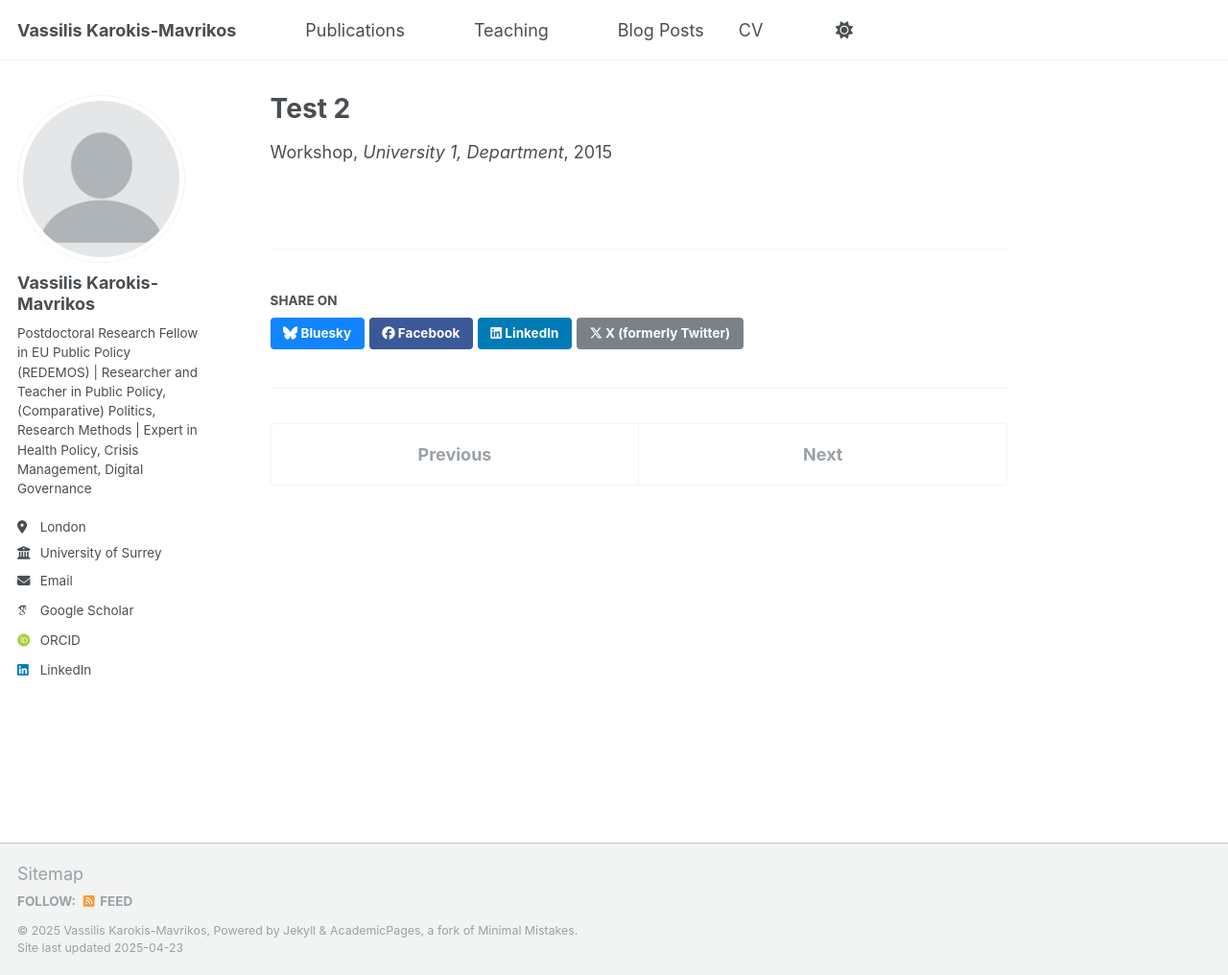
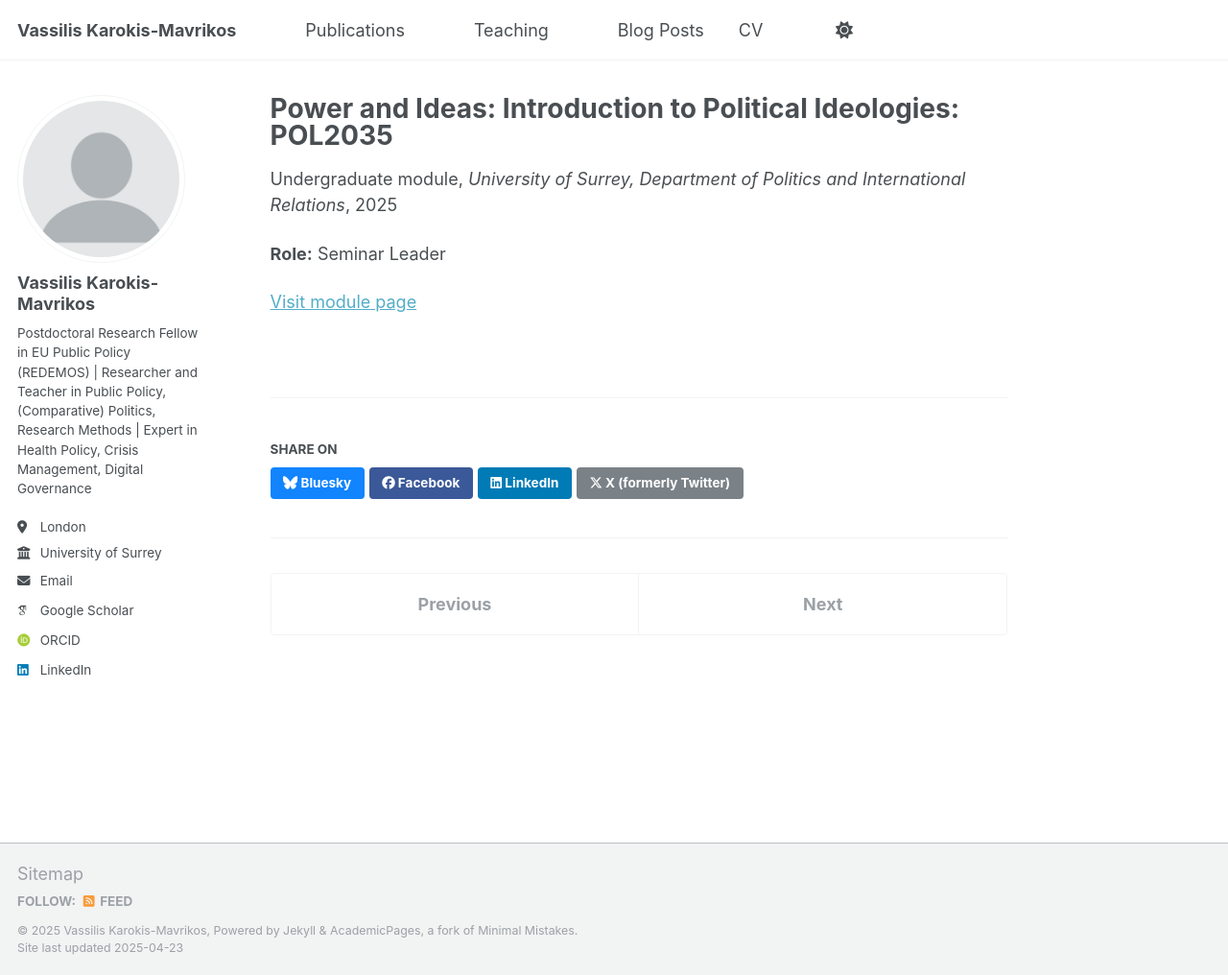
Before and after one commit to vassiliskm/vassiliskarokismavrikos.github.io, a Jekyll site: the page built from _teaching/2015-spring-teaching-2.md, in a window 1280 px wide and 1016 px high. Shown: the whole window at 96% size. Built offline with Jekyll 4.4.1, drawn with Linux system fonts in a browser that asks for light colours; some web fonts are replaced.

Commit message:
Update 2015-spring-teaching-2.md

```diff
--- a/_teaching/2015-spring-teaching-2.md
+++ b/_teaching/2015-spring-teaching-2.md
@@ -1,9 +1,11 @@
 ---
-title: "Test 2"
+title: "Power and Ideas: Introduction to Political Ideologies: POL2035"
 collection: teaching
-type: "Workshop"
-permalink: /teaching/2015-spring-teaching-1
-venue: "University 1, Department"
-date: 2015-01-01
+type: "Undergraduate module"
+permalink: /teaching/2014-spring-teaching-2
+venue: "University of Surrey, Department of Politics and International Relations"
+date: 2025-01-01
 location: "Guildford, UK"
+role: "Seminar Leader"
+module_url: "https://catalogue.surrey.ac.uk/2025-6/module/POL2035"
 ---
```
